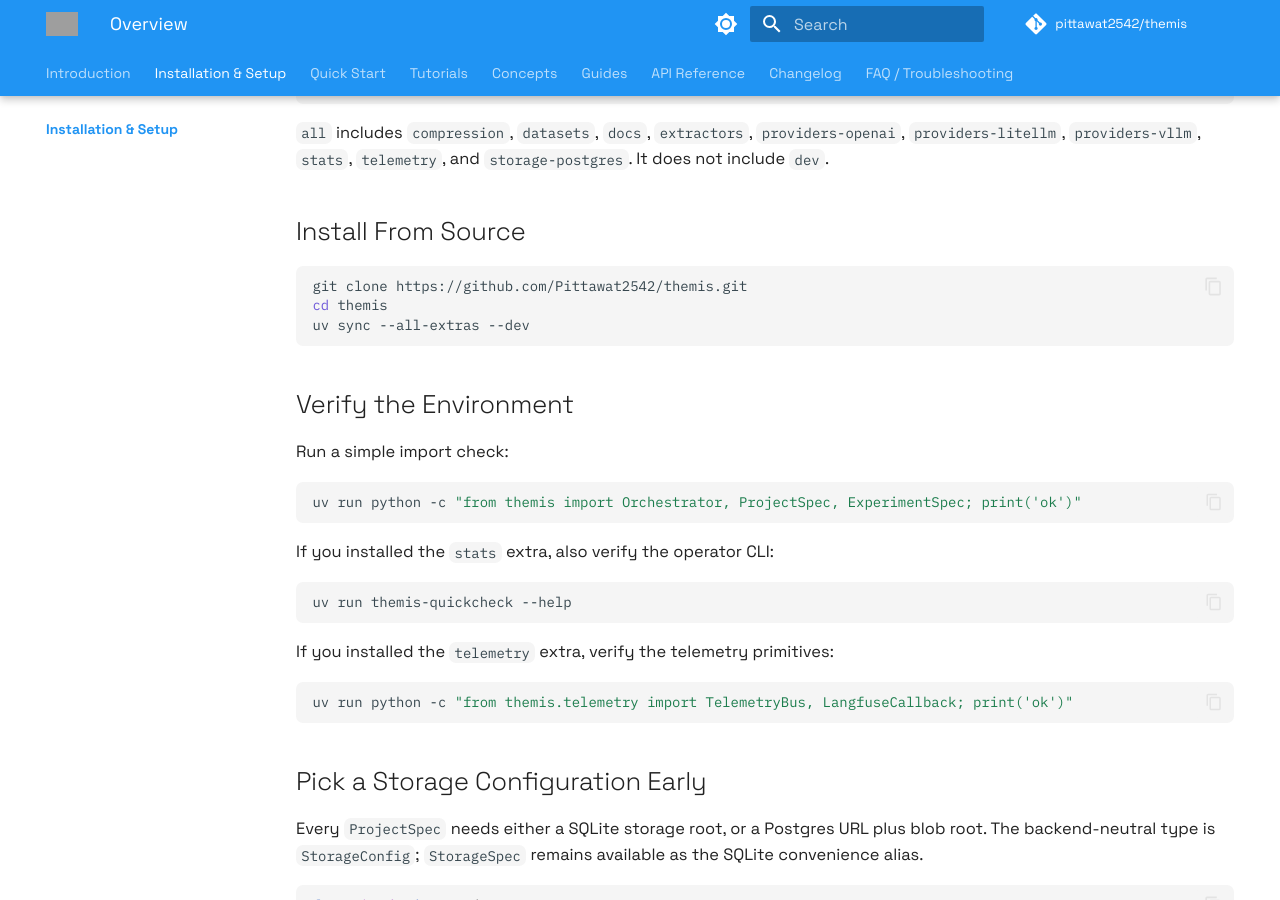
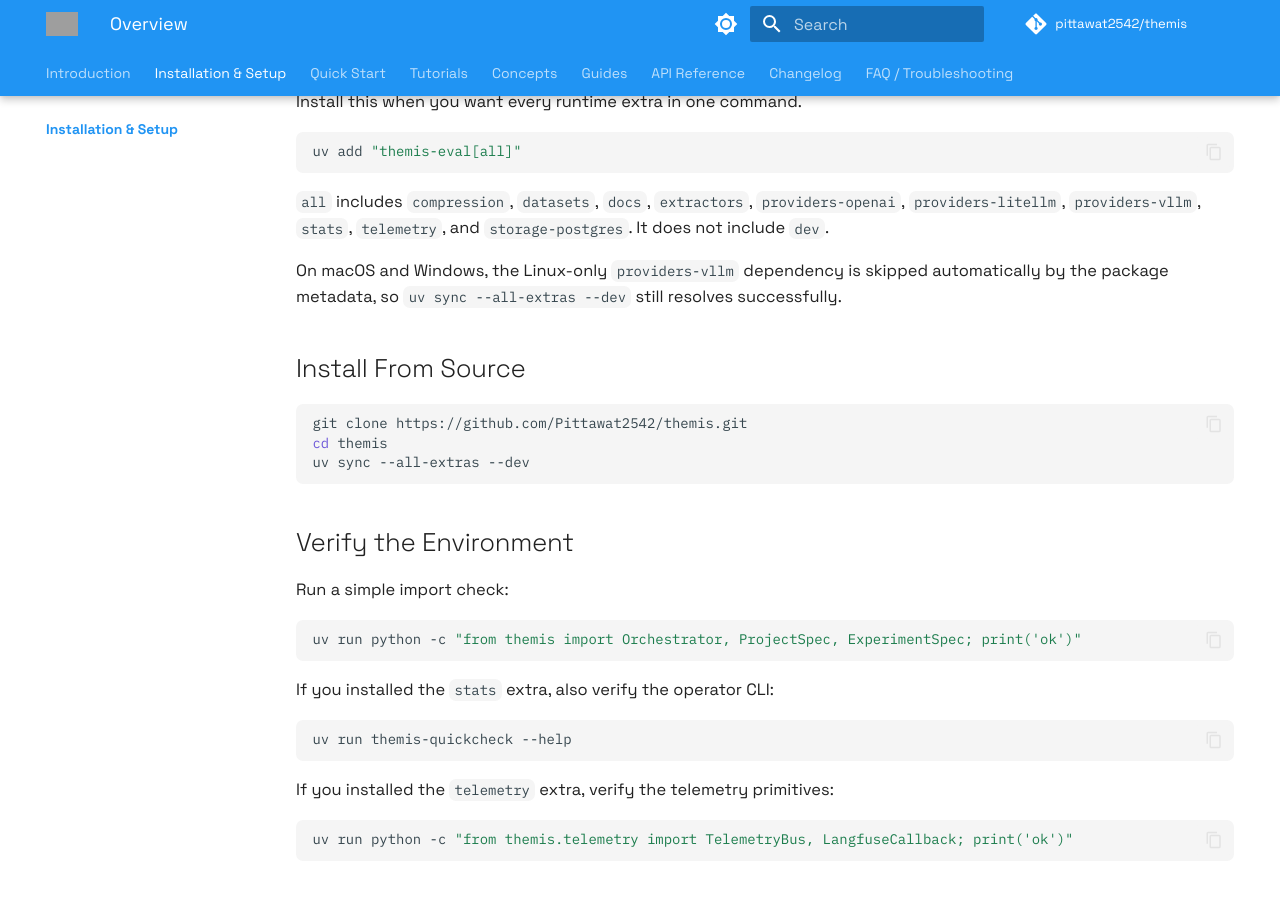
Before and after one commit to Pittawat2542/themis, an MkDocs documentation site: the page built from docs/installation-setup/index.md, in a window 1280 px wide and 900 px high, scrolled down 3860 px. Built offline with MkDocs 1.6.1 and Material for MkDocs 9.7.7, drawn with Linux system fonts in a browser that asks for light colours; comment, search, counter and statistics services are not loaded; the version menu is left out; some of the changed text lies outside the part shown; grey boxes are pictures that could not be loaded.

Commit message:
fix: dependency-os compatibility

````diff
--- a/docs/installation-setup/index.md
+++ b/docs/installation-setup/index.md
@@ -135,6 +135,9 @@
 As with the other provider extras, provide the engine implementation and
 register it with `PluginRegistry`.
 
+This extra is Linux-only in package metadata because upstream `vllm` wheels are
+not published for macOS or Windows.
+
 ### `stats`
 
 Install this for paired comparisons, report building, and other statistical
@@ -194,6 +197,10 @@
 `providers-openai`, `providers-litellm`, `providers-vllm`, `stats`,
 `telemetry`, and `storage-postgres`. It does not include `dev`.
 
+On macOS and Windows, the Linux-only `providers-vllm` dependency is skipped
+automatically by the package metadata, so `uv sync --all-extras --dev` still
+resolves successfully.
+
 ## Install From Source
 
 ```bash
--- a/pyproject.toml
+++ b/pyproject.toml
@@ -69,7 +69,7 @@
     "tenacity>=9.1.2",
 ]
 providers-vllm = [
-    "vllm>=0.6.0",
+    "vllm>=0.17.0; sys_platform == 'linux'",
 ]
 docs = [
     "mkdocs>=1.6.0",
````
Also changed, not shown: 2 other files.
